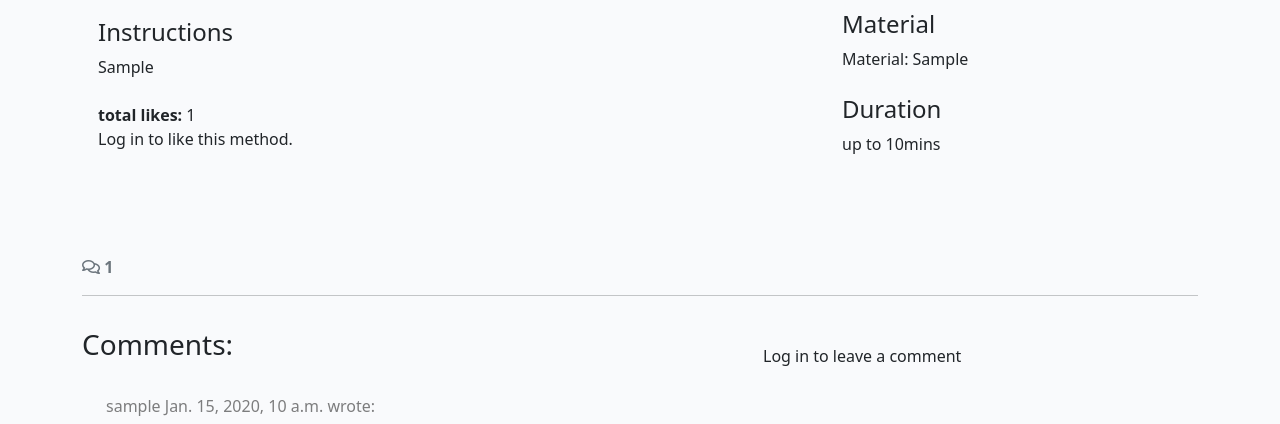
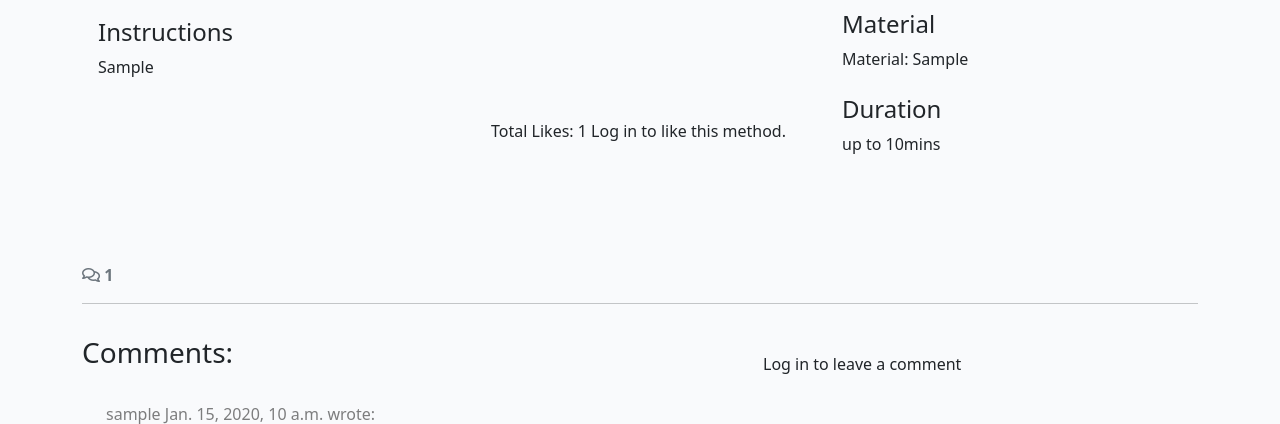
Before and after one commit to Fl0W97/ci-p4-methods-library, a Django app: a page that uses view_methods/templates/view_methods/method_page.html in a window 1280 px wide. Shown: the part 486-910 px from the top of the page. Run offline with Django 4.2, Linux system fonts and the light colour scheme; tables that the repository leaves empty hold one stand-in row (values such as "Sample post"); some libraries are stand-ins or nearby versions.

Commit message:
add like count, order method on method_page, most liked methods first

```diff
--- a/methods_library/settings.py
+++ b/methods_library/settings.py
@@ -29,7 +29,7 @@ TEMPLATES_DIR = os.path.join(BASE_DIR, 'templates')
 SECRET_KEY = os.environ.get('SECRET_KEY')
 
 # SECURITY WARNING: don't run with debug turned on in production!
-DEBUG = False
+DEBUG = True
 
 ALLOWED_HOSTS = ['8000-fl0w97-cip4methodslibra-36pag9fwswb.ws.codeinstitute-ide.net',
                 '.herokuapp.com']
--- a/view_methods/models.py
+++ b/view_methods/models.py
@@ -57,7 +57,7 @@ class Comment(models.Model):
 #new input for like button
 class Like(models.Model):
     user = models.ForeignKey(User, on_delete=models.CASCADE)
-    method = models.ForeignKey(Method, on_delete=models.CASCADE)
+    method = models.ForeignKey(Method, on_delete=models.CASCADE, related_name='likes')
     created_at = models.DateTimeField(auto_now_add=True)
 
     class Meta:
--- a/view_methods/templates/view_methods/index.html
+++ b/view_methods/templates/view_methods/index.html
@@ -73,7 +73,7 @@
                             <div class="card-body">
                                 <div class="image-container">
                                     <div class="image-flash">
-                                        <p class="author"> {{ method.like_set.count }} Likes</p>
+                                        <p class="author"> {{ method.like_count }} Likes</p>
                                     </div>
                                 </div>
                                 <a href="{% url 'method_page' method.slug %}" class="post-link">
--- a/view_methods/templates/view_methods/method_page.html
+++ b/view_methods/templates/view_methods/method_page.html
@@ -22,7 +22,7 @@
 <div class="container">
     <div class="row pb-5">
         <div class="col-md-8 card mb-4  mt-3 left">
-            <div class="card-body ">
+            <div class="card-body">
                 <!-- The post content goes inside the card-text. -->
                 <!-- Use the | safe filter inside the template tags -->
                 <h4 class="card-text"> Purpose</h4>
@@ -33,10 +33,9 @@
                 <p class="card-text pb-2">
                     {{ method.instructions| safe }}
                 </p>
-                <div>
-                    <!-- start Like button code -->
-                    <strong>total likes:</strong> {{ method.like_set.count }}
-
+                <div class="card-body text-end">
+                    <!-- Like button code -->
+                    <p>Total Likes: {{ method.like_count }}
                     {% if user.is_authenticated %}
                         <!-- Like button, only visible to logged-in users -->
                         <form method="POST" action="{% url 'method_page' slug=method.slug %}">
@@ -46,8 +45,9 @@
                             </button>
                         </form>
                     {% else %}
-                        <p>Log in to like this method.</p>
+                        Log in to like this method.
                     {% endif %}
+                  </p>
                     <!-- endLike button code -->
                 </div>
             </div>
--- a/view_methods/views.py
+++ b/view_methods/views.py
@@ -4,6 +4,7 @@ from django.contrib import messages
 from django.http import HttpResponseRedirect
 from .models import Method, Comment, Like, About
 from .forms import CommentForm, MethodForm, AboutForm
+from django.db.models import Count
 
 
 # Create your views here.
@@ -32,14 +33,25 @@ class MethodList(generic.ListView):
         if location:
             queryset = queryset.filter(location=location)
 
+        # Annotate each method with the number of likes (using the related name 'likes')
+        queryset = queryset.annotate(like_count=Count('likes'))
+
+        # Order by the number of likes, descending
+        queryset = queryset.order_by('-like_count')
+
         return queryset
 
 
 #Display an individual :model:view_methods.method; template:`view_methods/method_page.html`
 def method_page(request, slug):
-
+    # Filter methods by status and get the method based on the slug
     queryset = Method.objects.filter(status=1)
     method = get_object_or_404(queryset, slug=slug)
+
+    # Annotate the method with the number of likes
+    method = Method.objects.annotate(like_count=Count('likes')).get(id=method.id)
+
+    # Get all comments for the method and count approved comments
     comments = method.comments.all().order_by("-created_on")
     comment_count = method.comments.filter(approved=True).count()
 
```
